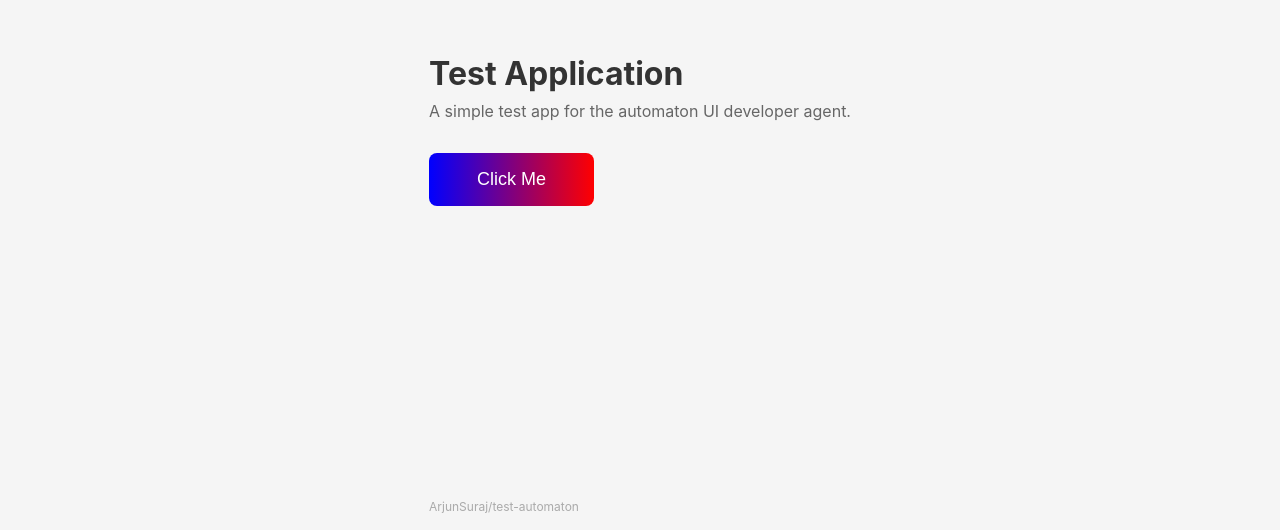
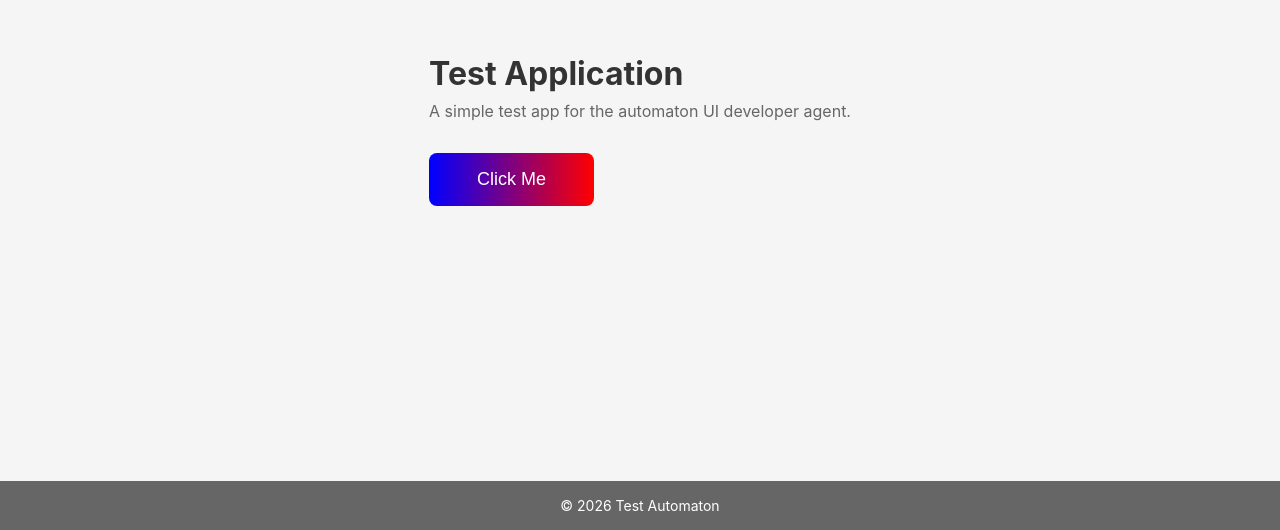
Before and after one commit to ArjunSuraj/test-automaton, a React (Vite) app: page / in a window 1280 px wide. Shown: the part 270-800 px from the top of the page. Built offline with nearby package versions, Linux system fonts and the light colour scheme.

Commit message:
feat: implement ticket #11 — Add a footer with copyright text

```diff
--- a/src/App.css
+++ b/src/App.css
@@ -22,4 +22,14 @@ p { color: #666; margin-bottom: 32px; }
   transition: transform 0.2s;
 }
 #main-btn:hover { transform: scale(1.05); }
-footer { position: fixed; bottom: 16px; color: #aaa; font-size: 12px; }
+footer {
+  position: fixed;
+  bottom: 0;
+  left: 0;
+  right: 0;
+  background: #666;
+  color: white;
+  text-align: center;
+  padding: 16px;
+  font-size: 14px;
+}
--- a/src/App.jsx
+++ b/src/App.jsx
@@ -7,7 +7,7 @@ function App() {
       <h1>Test Application</h1>
       <p>A simple test app for the automaton UI developer agent.</p>
       <button id="main-btn">Click Me</button>
-      <footer>ArjunSuraj/test-automaton</footer>
+      <footer>© 2026 Test Automaton</footer>
     </>
   )
 }
```
